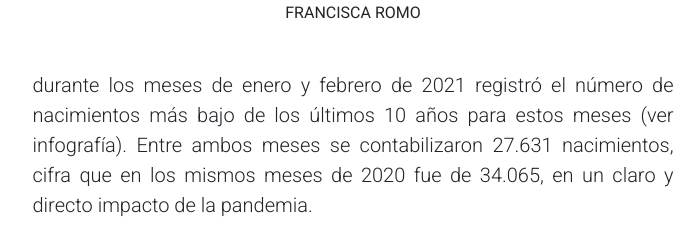
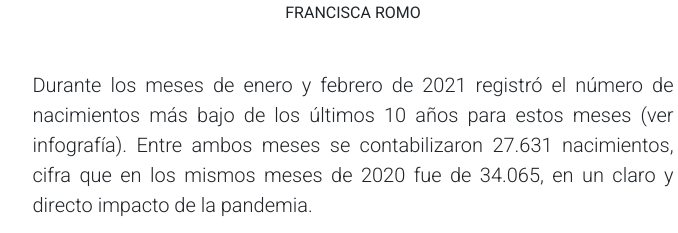
Before and after one commit to froher/clase_06, a plain HTML site: page index.html in a window 1280 px wide. Shown: the part 223-456 px from the top of the page, 287-965 px from the left. Drawn offline with nearby package versions, Linux system fonts and the light colour scheme.

Commit message:
Update index.html

```diff
--- a/index.html
+++ b/index.html
@@ -27,7 +27,7 @@
 
                     <h2 class="fs-6 mb-5 text-center text-uppercase">Francisca Romo</h2>
 
-                    <p class="lead">durante los meses de enero y febrero de 2021 registró el número de nacimientos más bajo de los últimos 10 años para estos meses (ver infografía). Entre ambos meses se contabilizaron 27.631 nacimientos, cifra que en los mismos meses de 2020 fue de 34.065, en un claro y directo impacto de la pandemia.</p>
+                    <p class="lead">Durante los meses de enero y febrero de 2021 registró el número de nacimientos más bajo de los últimos 10 años para estos meses (ver infografía). Entre ambos meses se contabilizaron 27.631 nacimientos, cifra que en los mismos meses de 2020 fue de 34.065, en un claro y directo impacto de la pandemia.</p>
 
                     <p>Hay varias razones para explicar este fenómeno. Sin embargo, Salinas sostiene que una de las claves ha sido la desaceleración económica que generó la pandemia, que tiene el potencial de afectar las intenciones de tener hijos, “ya sea respecto de cuándo tenerlos (esperar) o de cuántos”.</p>
 
```
